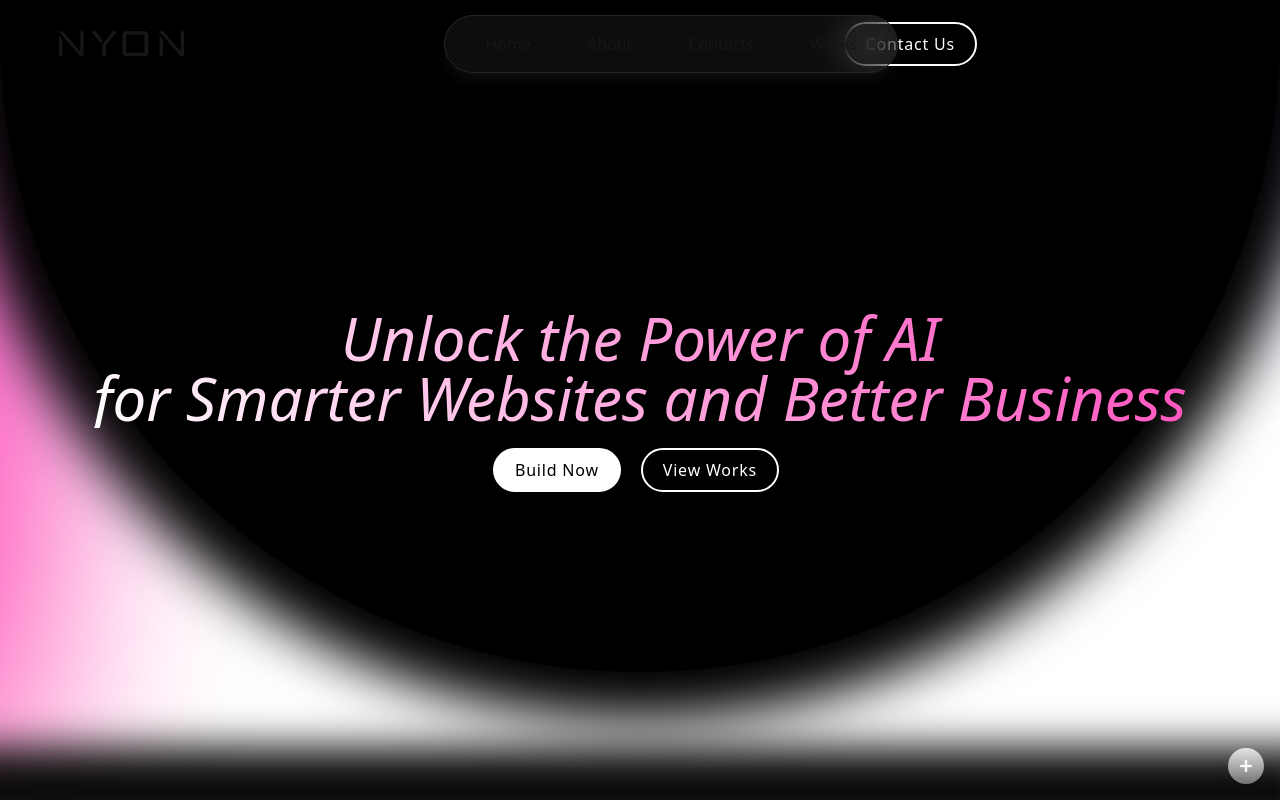
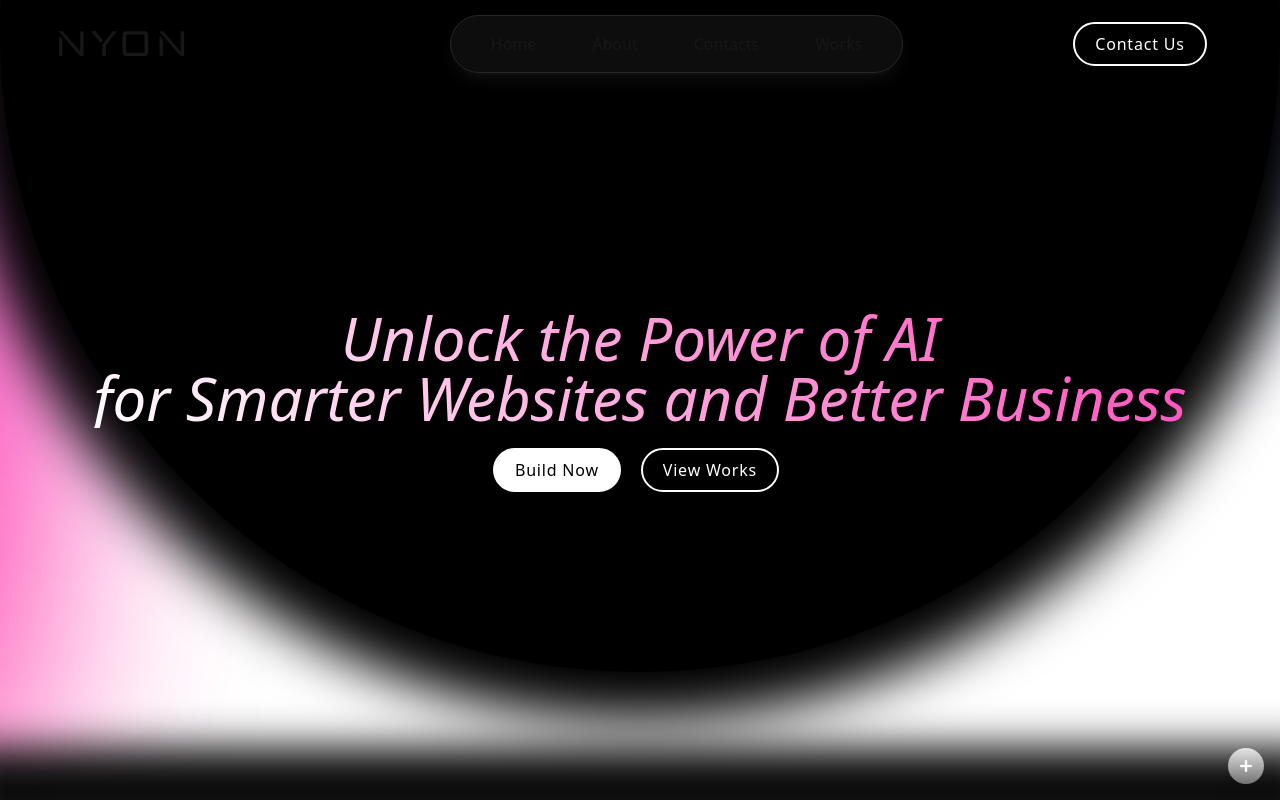
Before and after one commit to SophiseTech/Portfolio, a Next.js app: page / in a window 1280 px wide. Shown: the top 800 px of the page. Built offline with nearby package versions, Linux system fonts and the light colour scheme.

Commit message:
completed navbar changes

```diff
--- a/app/Components/NavBar/Main.jsx
+++ b/app/Components/NavBar/Main.jsx
@@ -1,23 +1,31 @@
+'use client'
+import './Underline.css'
 import GhostButtons from "@/app/Components/Buttons/GhostButtons";
 import Link from "next/link";
-
+import { useState, useEffect } from "react";
 function NavBar() {
+  const [isMenuOpen, setIsMenuOpen] = useState(false);
+  const toggleMenu = () => {
+    setIsMenuOpen(!isMenuOpen)
+    console.log("menu clicked")
+  }
   return (
-    <div className=" max-w-screen-xl flex justify-center fixed top-0 z-50">
-      <div className="grid grid-cols-3 items-center w-full md:w-11/12">
+    <div className=" w-full flex fixed top-0 z-50">
+      <div className="grid grid-rows-2 w-full backdrop-blur-sm bg-white/5 shadow-lg md:backdrop-blur-none md:bg-transparent md:shadow-none pb-5">
+        <div className="grid grid-cols-2 gap-4 m-auto  md:grid-cols-3 items-center w-full md:w-11/12">
           <div className="text-5xl font-semibold py-5 md:m-0 m-4 font-neo uppercase">Nyon</div>
 
 
-          <div class="flex relative top-0 right-0 md:order-2 space-x-3 md:space-x-0 rtl:space-x-reverse">
-          <SigningButtons names="Contact Us" className="px-4 py-2 " />
-            <button data-collapse-toggle="navbar-sticky" type="button" class="inline-flex items-center p-2 w-10 h-10 justify-center text-sm text-gray-500 rounded-lg md:hidden hover:bg-gray-100 focus:outline-none focus:ring-2 focus:ring-gray-200 dark:text-gray-400 dark:hover:bg-gray-700 dark:focus:ring-gray-600" aria-controls="navbar-sticky" aria-expanded="false">
-              <span class="sr-only">Open main menu</span>
-              <svg class="w-5 h-5" aria-hidden="true" xmlns="http://www.w3.org/2000/svg" fill="none" viewBox="0 0 17 14">
-                <path stroke="currentColor" stroke-linecap="round" stroke-linejoin="round" stroke-width="2" d="M1 1h15M1 7h15M1 13h15" />
-              </svg>
-            </button>
+
+          {/* <SigningButtons names="Contact Us" className="px-4 py-2 " /> */}
+
+          <div onClick={toggleMenu} className=" md:hidden flex items-center justify-end   mx-8 ">
+            <svg viewBox="0 0 24 24" fill="none" xmlns="http://www.w3.org/2000/svg" stroke="#ffffff" transform="matrix(-1, 0, 0, 1, 0, 0)" className="w-10 h-10 "><g id="SVGRepo_bgCarrier" stroke-width="0"></g><g id="SVGRepo_tracerCarrier" stroke-linecap="round" stroke-linejoin="round"></g><g id="SVGRepo_iconCarrier"> <path d="M4 18L20 18" stroke="#ffffff" stroke-width="2" stroke-linecap="round"></path> <path d="M4 12L20 12" stroke="#ffffff" stroke-width="2" stroke-linecap="round"></path> <path d="M4 6L20 6" stroke="#ffffff" stroke-width="2" stroke-linecap="round"></path> </g></svg>
           </div>
-          <div className="items-center justify-between hidden w-full md:flex md:w-auto md:order-1">
+
+
+
+          <div className="items-center justify-between hidden w-full md:flex">
             <ul className="flex backdrop-blur-lg  bg-white/5 border border-stone-800 rounded-full shadow-lg shadow-white/5 border-1 my-2 px-3">
 
               <ListItem name="Home" />
@@ -26,27 +34,50 @@ function NavBar() {
               <ListItem name="Works" path={'/works'} />
             </ul>
           </div>
-        {/* <div className="last-element p-3 justify-self-end">
-          <SigningButtons names="Sign Up" />
-          <SigningButtons names="Login" />
+          <div className="hidden md:block  p-3 justify-self-end">
+            <SigningButtons names="Contact Us" />
 
-        </div> */}
 
           </div>
+
+        </div>
+        {/* second row */}{isMenuOpen &&(
+        <div className="md:hidden justify-self-center">
+          <ul className="flex flex-col items-center  px-3">
+            <LargeListItem name="Home" />
+            <LargeListItem name="About" />
+            <LargeListItem name="Contacts" />
+            <LargeListItem name="Works" path={'/works'} />
+          </ul>
+        </div>
+       )}
+      </div>
+
     </div>
 
   )
 }
-
-const ListItem = ({ name, path = "/#" }) => {
+const LargeListItem = ({ name, path = "/#" }) => {
   return (
     <Link href={path}>
-      <li className="cursor-pointer py-2 px-5 mx-2 my-2 hover:backdrop-blur-sm hover:bg-white/5 hover:rounded-full hover:shadow-lg hover:border-1 transition-all">
+      <li class="cursor-pointer py-2 px-5  font-display text-left link-underline  link-underline font-semibold text-lg font-oswald">
         {name}
       </li>
     </Link>
   );
 };
+
+const ListItem = ({ name, path = "/#" }) => {
+  return (
+    <Link href={path}>
+      <li className="cursor-pointer py-2 px-5 mx-2 my-2 hover:backdrop-blur-sm hover:bg-white/5 hover:rounded-full hover:shadow-lg hover:border-1  transition-all">
+        {name}
+      </li>
+    </Link>
+  );
+};
+
+
 
 const SigningButtons = ({ names }) => {
   return (
--- /dev/null
+++ b/app/Components/NavBar/Underline.css
@@ -0,0 +1,17 @@
+.link-underline {
+  border-bottom-width: 0;
+  background-image: linear-gradient(transparent, transparent), linear-gradient(#fff, #fff);
+  background-size: 0 3px;
+  background-position: 0 100%;
+  background-repeat: no-repeat;
+  transition: background-size .5s ease-in-out;
+}
+
+.link-underline-black {
+  background-image: linear-gradient(transparent, transparent), linear-gradient(rgb(78, 13, 62), rgb(155, 47, 232))
+}
+
+.link-underline:hover {
+  background-size: 100% 3px;
+  background-position: 0 100%
+}
```
Also changed, not shown: app/Components/NavBar/random.html (deleted, +0 -46 lines). Lines whose indentation alone changed are shown as unchanged.
